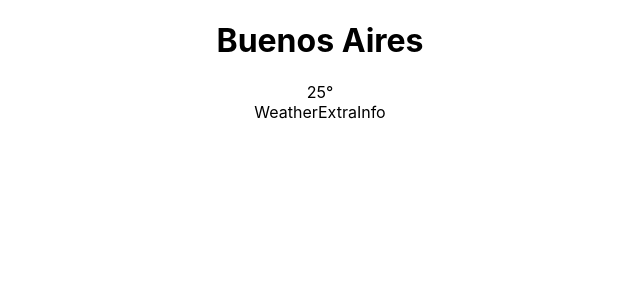
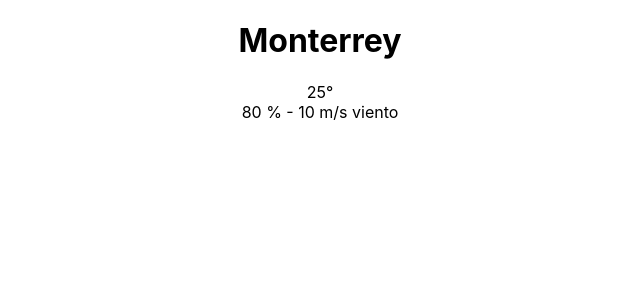
Before and after one commit to luizhdz/react_weather_app, a React (Create React App) app: page / in a window 1280 px wide. Shown: the top 300 px of the page, without its empty margins (320-960 px from the left). Built offline with nearby package versions, Linux system fonts and the light colour scheme.

Commit message:
add props to components Location and weather data

```diff
--- a/src/components/WeatherLocation/Location.js
+++ b/src/components/WeatherLocation/Location.js
@@ -1,7 +1,10 @@
 import React, { Component } from 'react';
 
-const Location = () => (
-    <div><h1>Buenos Aires</h1></div>
+const Location = ({ city }) => (
+        <div>
+            <h1>
+                {city}
+            </h1>
+        </div>
 );
-
 export default Location;
--- a/src/components/WeatherLocation/WeatherData/WeatherExtraInfo.js
+++ b/src/components/WeatherLocation/WeatherData/WeatherExtraInfo.js
@@ -1,7 +1,9 @@
 import React, { Component } from 'react';
 
-const WeatherExtraInfo = () => (
-    <div>WeatherExtraInfo</div>
+const WeatherExtraInfo = ({ humidity, wind }) => (
+    <div>
+        <span>{`${humidity} % - `}</span>
+        <span>{`${wind} viento`}</span>
+    </div>
 );
-
 export default WeatherExtraInfo;
--- a/src/components/WeatherLocation/WeatherData/index.js
+++ b/src/components/WeatherLocation/WeatherData/index.js
@@ -5,7 +5,7 @@
 const WeatherData = () => (
     <div>
         <WeatherTemperature />
-        <WeatherExtraInfo />
+        <WeatherExtraInfo humidity={80} wind={"10 m/s"} />
     </div>
 );
 export default WeatherData;
--- a/src/components/WeatherLocation/index.js
+++ b/src/components/WeatherLocation/index.js
@@ -5,7 +5,7 @@
 const WeatherLocation = () => {
   return (
     <div>
-    <Location />
+    <Location city={"Monterrey"}></Location>
     <WeatherData />
     </div>
   )
```
